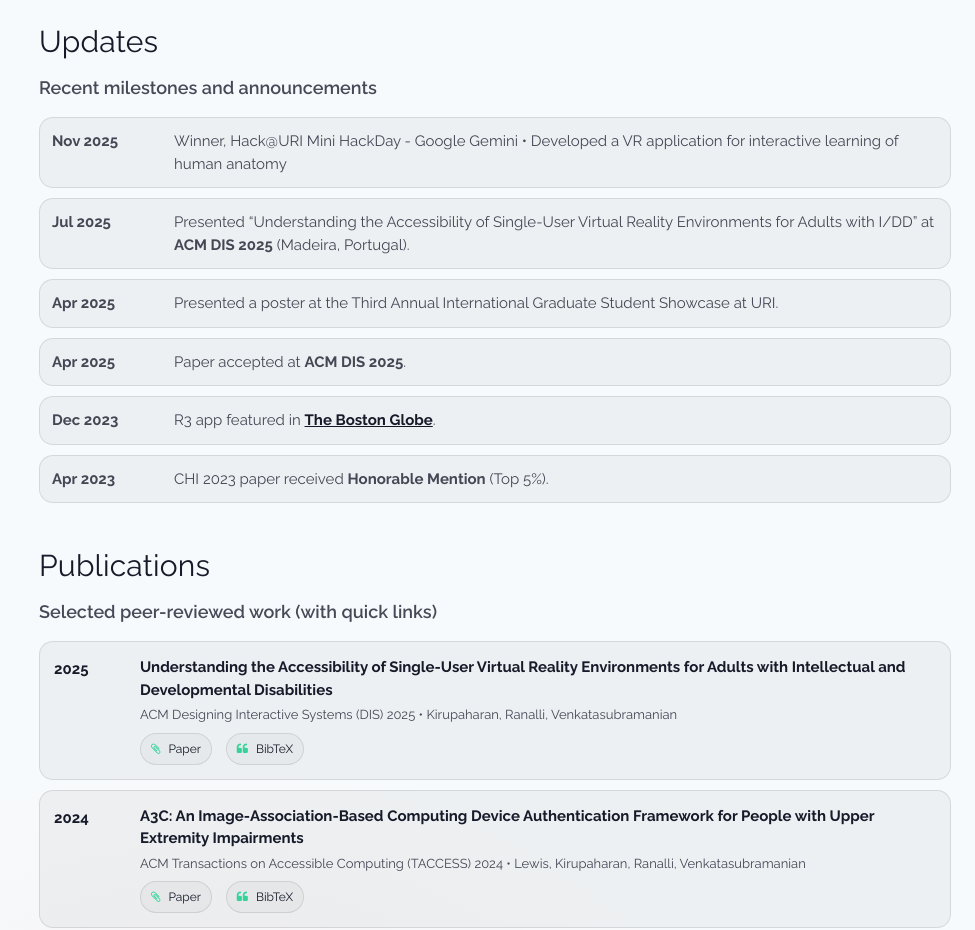
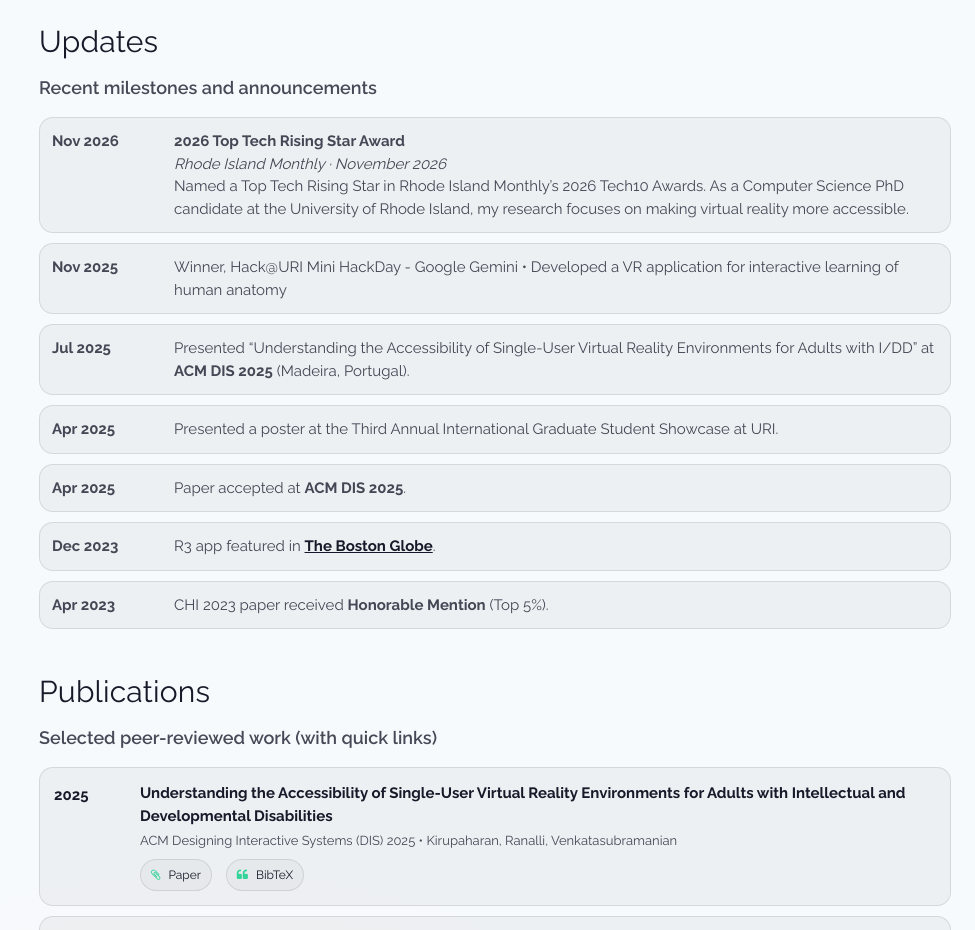
Before and after one commit to yankanp/yankanp.github.io, a plain HTML site: page index.html in a window 1280 px wide. Shown: the part 1780-2710 px from the top of the page, without its empty margins (305-1280 px from the left). Drawn offline with nearby package versions, Linux system fonts and the light colour scheme.

Commit message:
Nov updated

```diff
--- a/index.html
+++ b/index.html
@@ -1046,6 +1046,15 @@
 
         <ul class="timeline">
           <li>
+            <div class="tdate">Nov 2026</div>
+            <div class="ttext">
+              <strong>2026 Top Tech Rising Star Award</strong><br>
+              <em>Rhode Island Monthly · November 2026</em><br>
+              Named a Top Tech Rising Star in Rhode Island Monthly’s 2026 Tech10 Awards. As a Computer Science PhD
+              candidate at the University of Rhode Island, my research focuses on making virtual reality more accessible.
+            </div>
+          </li>
+          <li>
             <div class="tdate">Nov 2025</div>
             <div class="ttext">Winner, Hack@URI Mini HackDay - Google Gemini • Developed a VR application for
               interactive learning of human anatomy</div>
```
Also changed, not shown: 2 other files.
